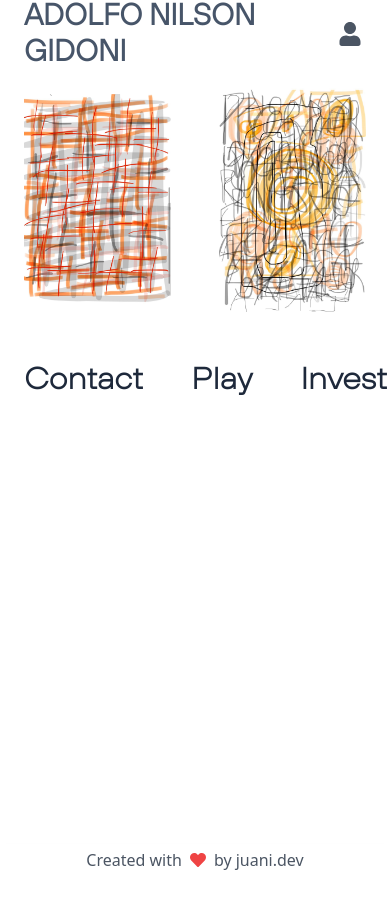
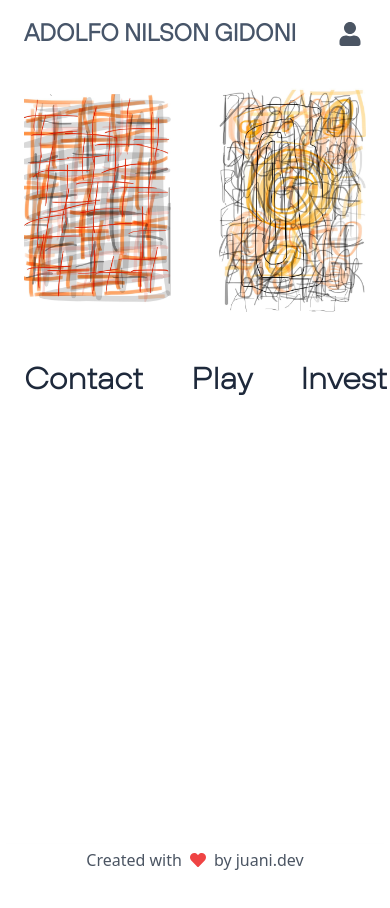
Before and after one commit to adolgid/adolgid.github.io, a React (Vite) app: page /#/aboutme in a window 390 px wide. Shown: the top 908 px of the page. Built offline with nearby package versions, Linux system fonts and the light colour scheme.

Commit message:
fix: change

```diff
--- a/src/layouts/Header/Header.tsx
+++ b/src/layouts/Header/Header.tsx
@@ -9,7 +9,7 @@ export default function Header() {
           <div className="flex items-center justify-between h-16 ">
             <div className="flex items-center justify-center">
               <Link to="/" className="flex items-center justify-center">
-                <span className="ml-2 text-3xl font-bold text-slate-600 uppercase font-hoves-light">
+                <span className="ml-2 text-2xl md:text-3xl font-bold text-slate-600 uppercase font-hoves-light">
                   Adolfo Nilson Gidoni
                 </span>
               </Link>
```
